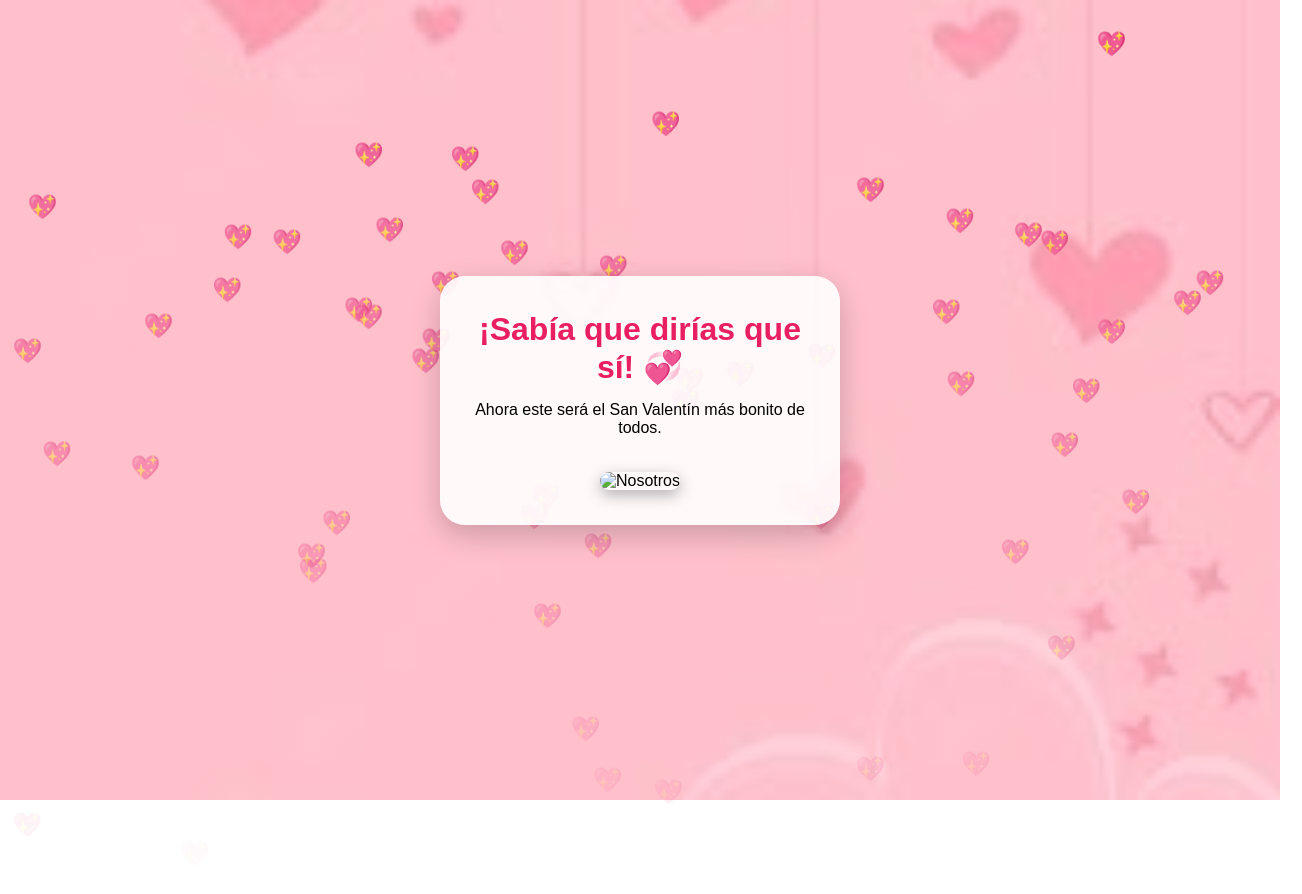
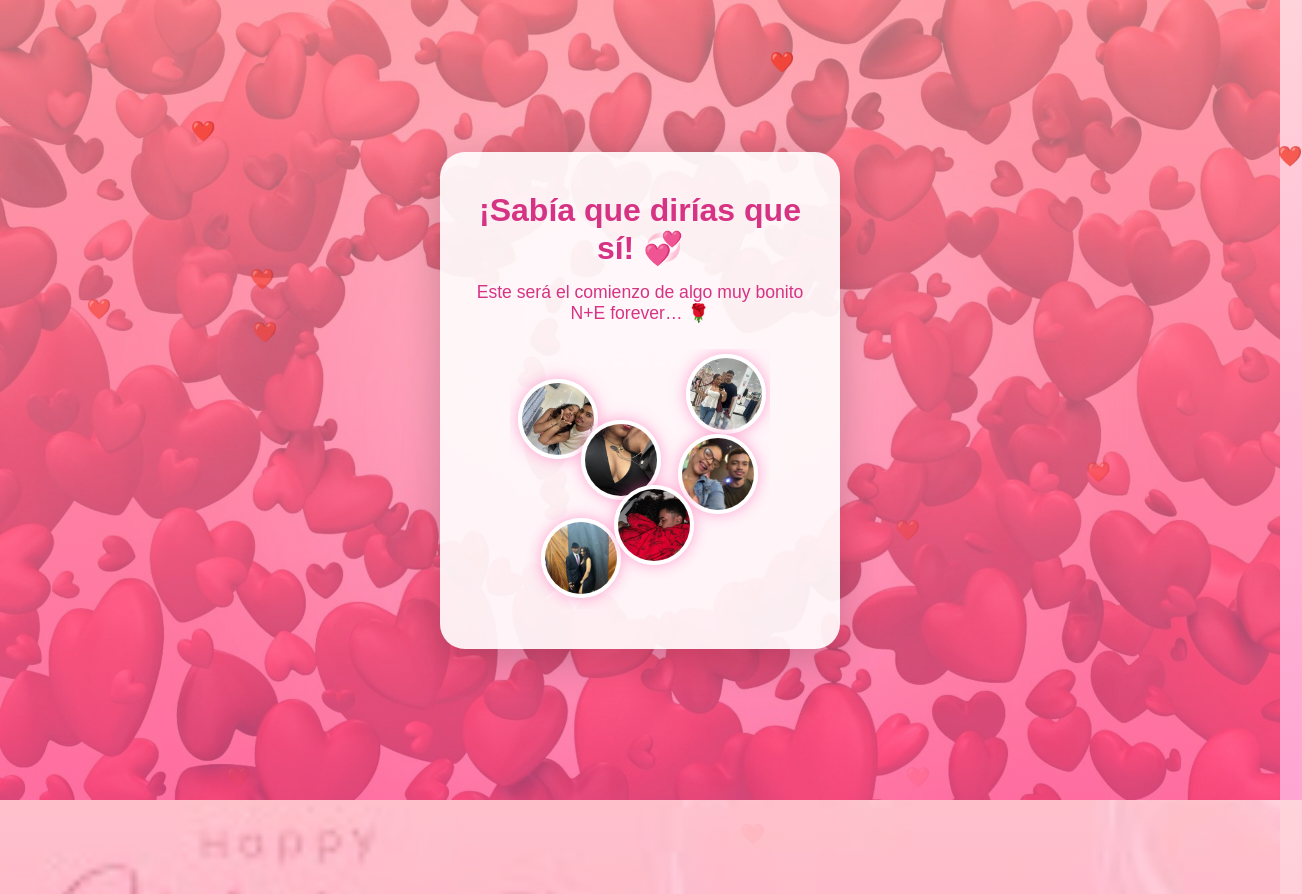
Before and after one commit to jaquez21/San-Valentin, a plain HTML site: page index.html in a window 1280 px wide. Both pictures are taken after a click on the button "Sí 💘". Shown: the whole page, 1302 px wide, since content can reach past the window. Before the commit the page ends 800 px from the top, so only its background shows below. Drawn offline with Linux system fonts and the light colour scheme.

Commit message:
index.html

```diff
--- a/index.html
+++ b/index.html
@@ -3,14 +3,14 @@
 <head>
   <meta charset="UTF-8" />
   <meta name="viewport" content="width=device-width, initial-scale=1.0" />
-  <title>San Valentín 💘</title>
+  <title>San Valentín</title>
 
   <style>
     * {
       margin: 0;
       padding: 0;
       box-sizing: border-box;
-      font-family: Arial, sans-serif;
+      font-family: 'Arial', sans-serif;
     }
 
     body {
@@ -19,64 +19,50 @@
       display: flex;
       justify-content: center;
       align-items: center;
+      text-align: center;
+      color: #d63384;
 
-      /* Mezcla de fondos */
       background:
-        linear-gradient(rgba(255, 182, 193, 0.6), rgba(255, 182, 193, 0.6)),
-        url('fondo1.jpg') center/cover no-repeat,
-        url('fondo2.jpg') center/cover no-repeat,
-        url('fondo3.jpg') center/cover no-repeat;
-
-      animation: fondoMove 20s infinite alternate ease-in-out;
-    }
-
-    @keyframes fondoMove {
-      0% { background-position: center, top left, center, bottom right; }
-      100% { background-position: center, bottom right, center, top left; }
+        linear-gradient(rgba(255, 182, 193, 0.6), rgba(255, 105, 180, 0.6)),
+        url("fondo4.jpg") center/cover no-repeat,
+        url("fondo2.jpg") left/cover no-repeat,
+        url("fondo3.jpg") right/cover no-repeat;
     }
 
     .container {
       background: rgba(255, 255, 255, 0.9);
-      padding: 35px;
       border-radius: 25px;
-      text-align: center;
-      box-shadow: 0 10px 30px rgba(0,0,0,0.2);
+      padding: 40px 25px;
       max-width: 400px;
-      z-index: 2;
-      animation: aparecer 1s ease;
+      width: 90%;
+      box-shadow: 0 10px 40px rgba(0,0,0,0.2);
+      position: relative;
+      z-index: 10;
     }
 
-    @keyframes aparecer {
-      from { opacity: 0; transform: scale(0.8); }
-      to { opacity: 1; transform: scale(1); }
-    }
-
-    h1 { color: #e91e63; margin-bottom: 15px; }
-    p { margin-bottom: 20px; }
+    h1 { margin-bottom: 15px; }
+    p { margin-bottom: 25px; font-size: 1.1em; }
 
     button {
+      font-size: 1.2em;
       padding: 15px 25px;
-      font-size: 18px;
+      margin: 10px;
       border: none;
       border-radius: 12px;
       cursor: pointer;
-      margin: 8px;
-      transition: 0.3s;
+      transition: transform 0.25s ease;
     }
 
     #si { background: #ff4d88; color: white; }
     #no { background: #ccc; }
-
-    #si:hover { transform: scale(1.1); }
-    #no:hover { transform: scale(1.1); }
+    #si:hover { transform: scale(1.08); }
 
     .hidden { display: none; }
 
-    /* Lluvia de corazones */
-    .heart {
-      position: fixed;
+    .corazon {
+      position: absolute;
       top: -10px;
-      font-size: 24px;
+      font-size: 20px;
       animation: caer linear forwards;
       pointer-events: none;
       z-index: 1;
@@ -89,79 +75,180 @@
       }
     }
 
-    img {
-      width: 150px;
-      border-radius: 20px;
-      margin-top: 15px;
-      box-shadow: 0 5px 15px rgba(0,0,0,0.3);
+    .marco {
+      position: relative;
+      width: 260px;
+      height: 260px;
+      margin: 25px auto 0;
+      overflow: hidden;
     }
+
+    .foto-circular {
+      position: absolute;
+      width: 80px;
+      height: 80px;
+      object-fit: cover;
+      border-radius: 50%;
+      border: 4px solid white;
+      box-shadow: 0 0 15px rgba(255, 105, 180, 0.6);
+      animation: latido 2.8s infinite ease-in-out;
+    }
+
+    @keyframes latido {
+      0%, 100% { transform: scale(1); }
+      50% { transform: scale(1.12); }
+    }
+
   </style>
 </head>
 
 <body>
 
-  <!-- Pantalla inicial -->
-  <div id="inicio" class="container">
-    <h1>¿Quieres ser mi San Valentín? 💖</h1>
-    <p>Prometo hacerte sonreír todos los días.</p>
+  <div id="lluvia"></div>
+
+  <div id="pantalla-inicial" class="container">
+    <h1>¿Nico quieres ser mi San Valentín? 💖</h1>
+    <p>Prometo hacer de este día algo inolvidable… ¿aceptas? ✨</p>
 
     <button id="si">Sí 💘</button>
     <button id="no">No 😢</button>
+
+    <p id="mensajeNo"></p>
   </div>
 
-  <!-- Pantalla final -->
-  <div id="final" class="container hidden">
+  <div id="pantalla-final" class="container hidden">
     <h1>¡Sabía que dirías que sí! 💞</h1>
-    <p>Ahora este será el San Valentín más bonito de todos.</p>
+    <p>Este será el comienzo de algo muy bonito N+E forever… 🌹</p>
 
-    <!-- CAMBIA "foto.jpg" por tu foto -->
-    <img src="foto.jpg" alt="Nosotros" />
+    <div class="marco">
+      <img src="pareja.jpg" class="foto-circular" />
+      <img src="pareja2.jpg" class="foto-circular" />
+      <img src="pareja3.jpg" class="foto-circular" />
+      <img src="pareja4.jpg" class="foto-circular" />
+      <img src="pareja5.jpg" class="foto-circular" />
+      <img src="pareja6.jpg" class="foto-circular" />
+    </div>
   </div>
 
-  <!-- Música -->
   <audio id="musica" src="musica.mp3" loop></audio>
 
   <script>
     const si = document.getElementById('si');
     const no = document.getElementById('no');
-    const inicio = document.getElementById('inicio');
-    const final = document.getElementById('final');
+    const pantallaInicial = document.getElementById('pantalla-inicial');
+    const pantallaFinal = document.getElementById('pantalla-final');
+    const mensajeNo = document.getElementById('mensajeNo');
+    const lluvia = document.getElementById('lluvia');
     const musica = document.getElementById('musica');
 
-    // Botón Sí
-    si.addEventListener('click', () => {
-      inicio.classList.add('hidden');
-      final.classList.remove('hidden');
-      musica.play();
-      explosionCorazones();
+    const frases = [
+      "Estoy seguro de que seríamos un San Valentín perfecto… 💕",
+      "Dale una oportunidad a este corazón… 💓",
+      "Prometo hacerte sonreír todo el día… 🌸",
+      "Está bien… pero seguiré intentando conquistarte 💖"
+    ];
+
+    let index = 0;
+    let crecimiento = 1;
+    let clicksNo = 0;
+
+    function crearCorazon() {
+      const c = document.createElement('div');
+      c.className = 'corazon';
+      c.innerText = '❤️';
+      c.style.left = Math.random() * 100 + 'vw';
+      c.style.animationDuration = 4 + Math.random() * 3 + 's';
+      lluvia.appendChild(c);
+      setTimeout(() => c.remove(), 7000);
+    }
+
+    setInterval(crearCorazon, 400);
+
+    no.onclick = () => {
+      mensajeNo.textContent = frases[index % frases.length];
+      index++;
+
+      if (clicksNo < 4) {
+        crecimiento += 0.15;
+        si.style.transform = `scale(${crecimiento})`;
+        clicksNo++;
+      }
+    };
+
+    si.onclick = () => {
+      pantallaInicial.classList.add('hidden');
+      pantallaFinal.classList.remove('hidden');
+      musica.play().catch(() => {});
+    };
+
+    /* Movimiento tipo burbuja ultra fluido */
+    const fotos = document.querySelectorAll('.foto-circular');
+    const limite = 260;
+    const size = 80;
+
+    const objetos = [];
+
+    fotos.forEach((foto) => {
+      let x = Math.random() * (limite - size);
+      let y = Math.random() * (limite - size);
+
+      let dx = (Math.random() * 0.2 + 0.05) * (Math.random() < 0.5 ? 1 : -1);
+      let dy = (Math.random() * 0.2 + 0.05) * (Math.random() < 0.5 ? 1 : -1);
+
+      objetos.push({ foto, x, y, dx, dy });
+      foto.style.left = x + "px";
+      foto.style.top = y + "px";
     });
 
-    // Botón No (cambia texto en vez de alert)
-    no.addEventListener('click', () => {
-      inicio.querySelector('p').textContent =
-        'Está bien… pero seguiré intentando conquistarte porque me encantas 💗';
-    });
+    function animar() {
 
-    // Crear lluvia constante de corazones
-    function crearLluvia() {
-      const heart = document.createElement('div');
-      heart.className = 'heart';
-      heart.textContent = '💖';
-      heart.style.left = Math.random() * 100 + 'vw';
-      heart.style.animationDuration = 3 + Math.random() * 3 + 's';
-      document.body.appendChild(heart);
+      objetos.forEach(obj => {
+        obj.x += obj.dx;
+        obj.y += obj.dy;
 
-      setTimeout(() => heart.remove(), 6000);
+        if (obj.x <= 0 || obj.x + size >= limite) obj.dx *= -1;
+        if (obj.y <= 0 || obj.y + size >= limite) obj.dy *= -1;
+
+        obj.foto.style.left = obj.x + "px";
+        obj.foto.style.top = obj.y + "px";
+      });
+
+      for (let i = 0; i < objetos.length; i++) {
+        for (let j = i + 1; j < objetos.length; j++) {
+
+          let a = objetos[i];
+          let b = objetos[j];
+
+          let dx = b.x - a.x;
+          let dy = b.y - a.y;
+          let distancia = Math.sqrt(dx * dx + dy * dy);
+
+          let minDist = 75;
+
+          if (distancia < minDist) {
+
+            let angulo = Math.atan2(dy, dx);
+            let fuerza = (minDist - distancia) * 0.02;
+
+            a.dx -= Math.cos(angulo) * fuerza;
+            a.dy -= Math.sin(angulo) * fuerza;
+
+            b.dx += Math.cos(angulo) * fuerza;
+            b.dy += Math.sin(angulo) * fuerza;
+          }
+        }
+      }
+
+      objetos.forEach(obj => {
+        obj.dx *= 0.995;
+        obj.dy *= 0.995;
+      });
+
+      requestAnimationFrame(animar);
     }
 
-    setInterval(crearLluvia, 300);
+    animar();
 
-    // Explosión de corazones al decir Sí
-    function explosionCorazones() {
-      for (let i = 0; i < 40; i++) {
-        setTimeout(crearLluvia, i * 50);
-      }
-    }
   </script>
 
 </body>
```
